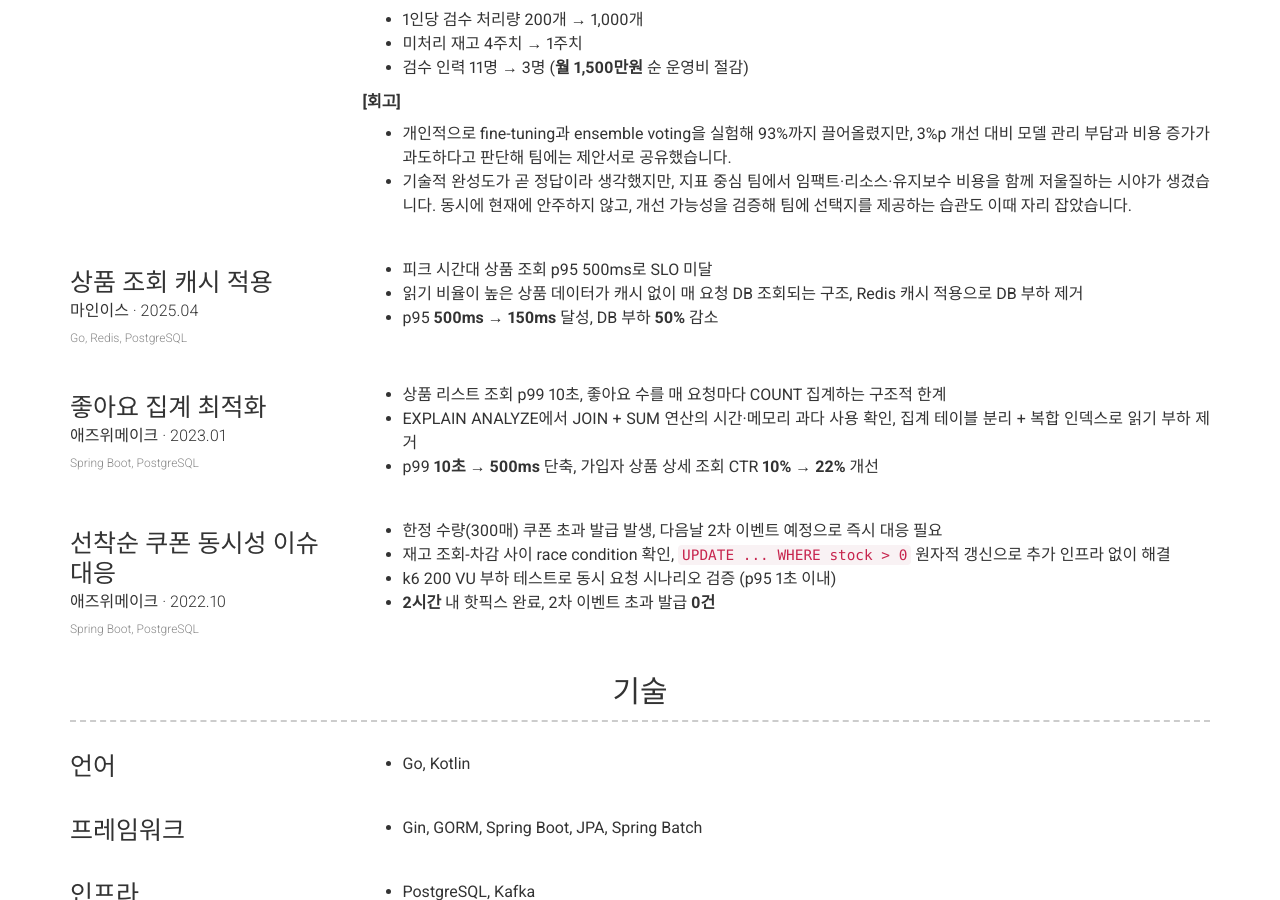
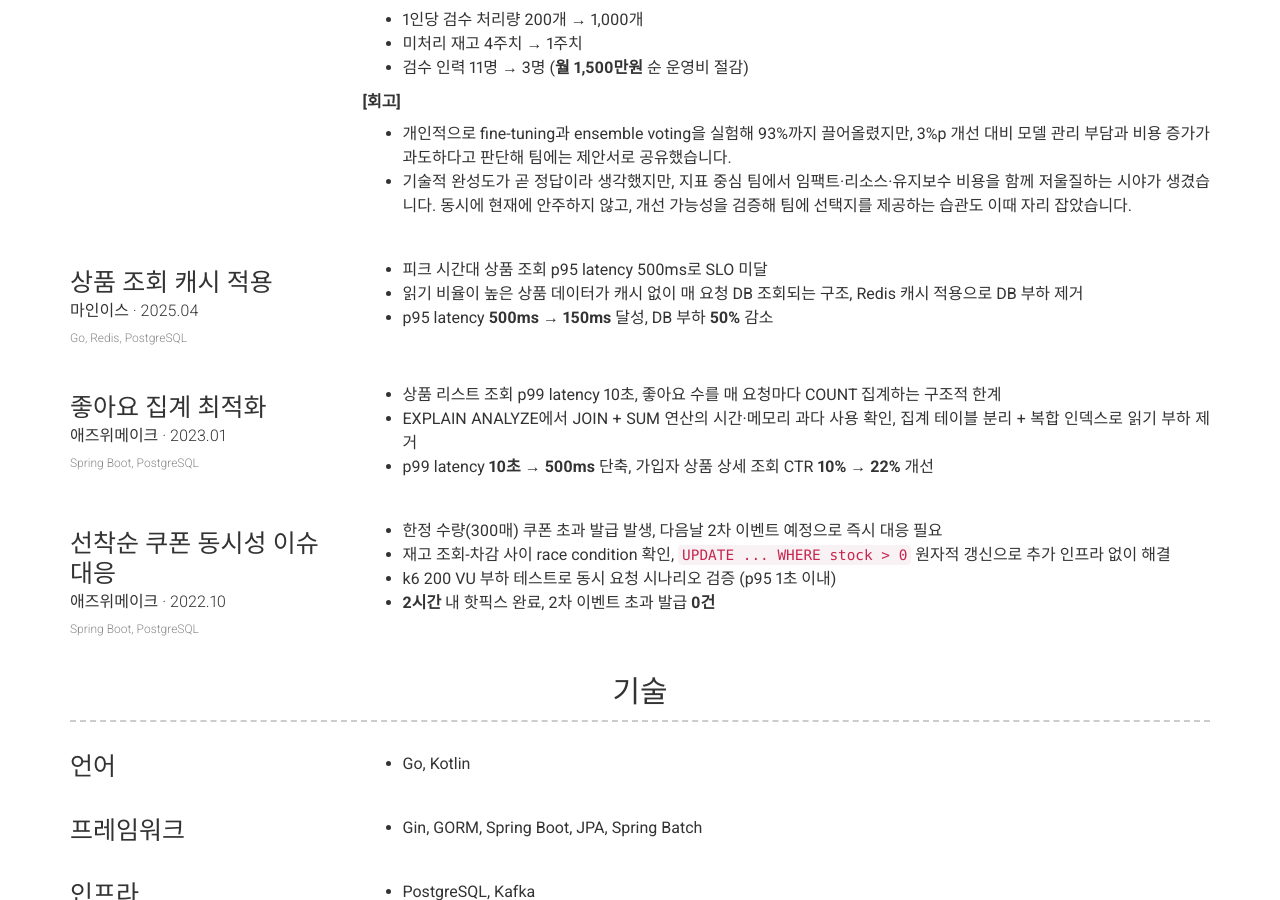
Before and after one commit to toongri/toongri.github.io, a Jekyll site: the page built from index.md, in a window 1280 px wide and 900 px high, scrolled down 1596 px. Built offline with Jekyll 4.4.1, drawn with Linux system fonts in a browser that asks for light colours; nearby versions of some CDN libraries.

Commit message:
docs: 문제 해결 섹션 p95/p99에 latency 명시

```diff
--- a/_config.yml
+++ b/_config.yml
@@ -101,17 +101,17 @@ content:
         caption: 마인이스 · 2025.04
         skills: Go, Redis, PostgreSQL
         description: |
-          - 피크 시간대 상품 조회 p95 500ms로 SLO 미달
+          - 피크 시간대 상품 조회 p95 latency 500ms로 SLO 미달
           - 읽기 비율이 높은 상품 데이터가 캐시 없이 매 요청 DB 조회되는 구조, Redis 캐시 적용으로 DB 부하 제거
-          - p95 **500ms → 150ms** 달성, DB 부하 **50%** 감소
+          - p95 latency **500ms → 150ms** 달성, DB 부하 **50%** 감소
       - layout: top-left
         title: 좋아요 집계 최적화
         caption: 애즈위메이크 · 2023.01
         skills: Spring Boot, PostgreSQL
         description: |
-          - 상품 리스트 조회 p99 10초, 좋아요 수를 매 요청마다 COUNT 집계하는 구조적 한계
+          - 상품 리스트 조회 p99 latency 10초, 좋아요 수를 매 요청마다 COUNT 집계하는 구조적 한계
           - EXPLAIN ANALYZE에서 JOIN + SUM 연산의 시간·메모리 과다 사용 확인, 집계 테이블 분리 + 복합 인덱스로 읽기 부하 제거
-          - p99 **10초 → 500ms** 단축, 가입자 상품 상세 조회 CTR **10% → 22%** 개선
+          - p99 latency **10초 → 500ms** 단축, 가입자 상품 상세 조회 CTR **10% → 22%** 개선
       - layout: top-left
         title: 선착순 쿠폰 동시성 이슈 대응
         caption: 애즈위메이크 · 2022.10
```
